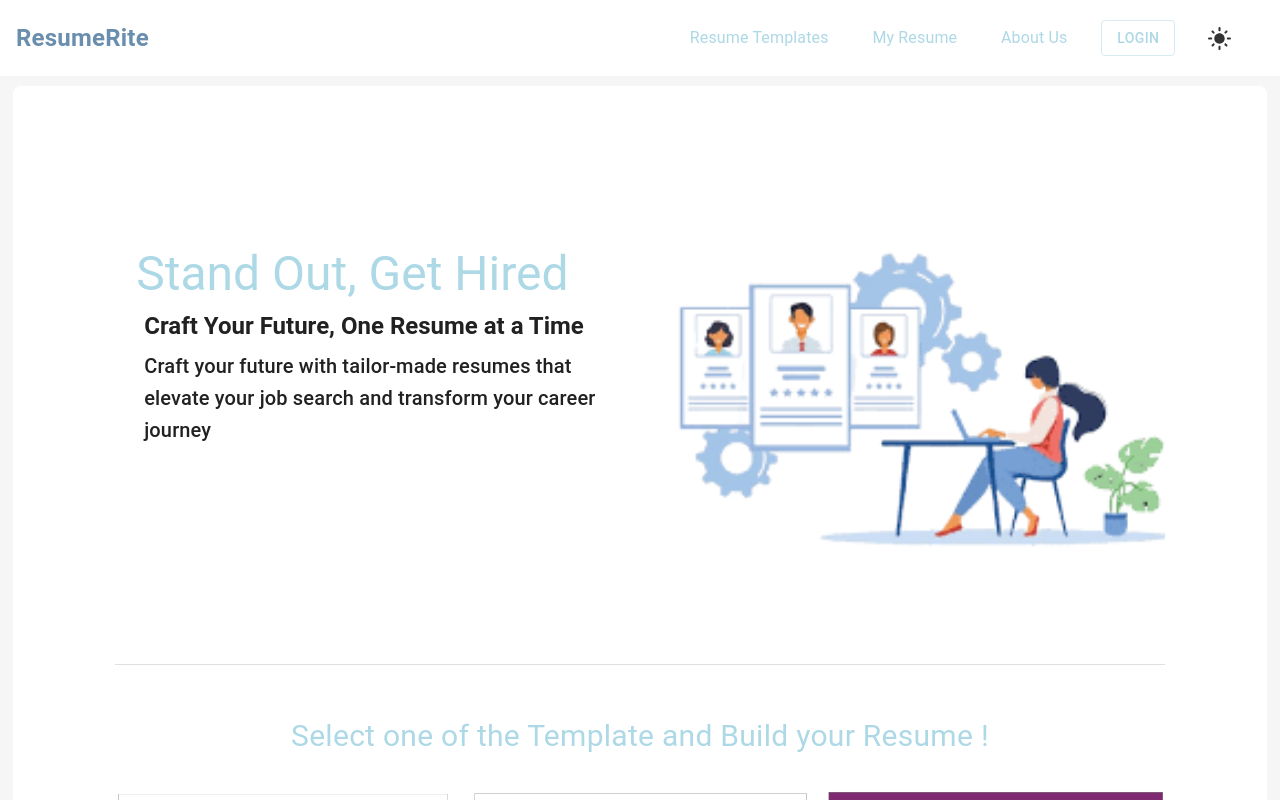
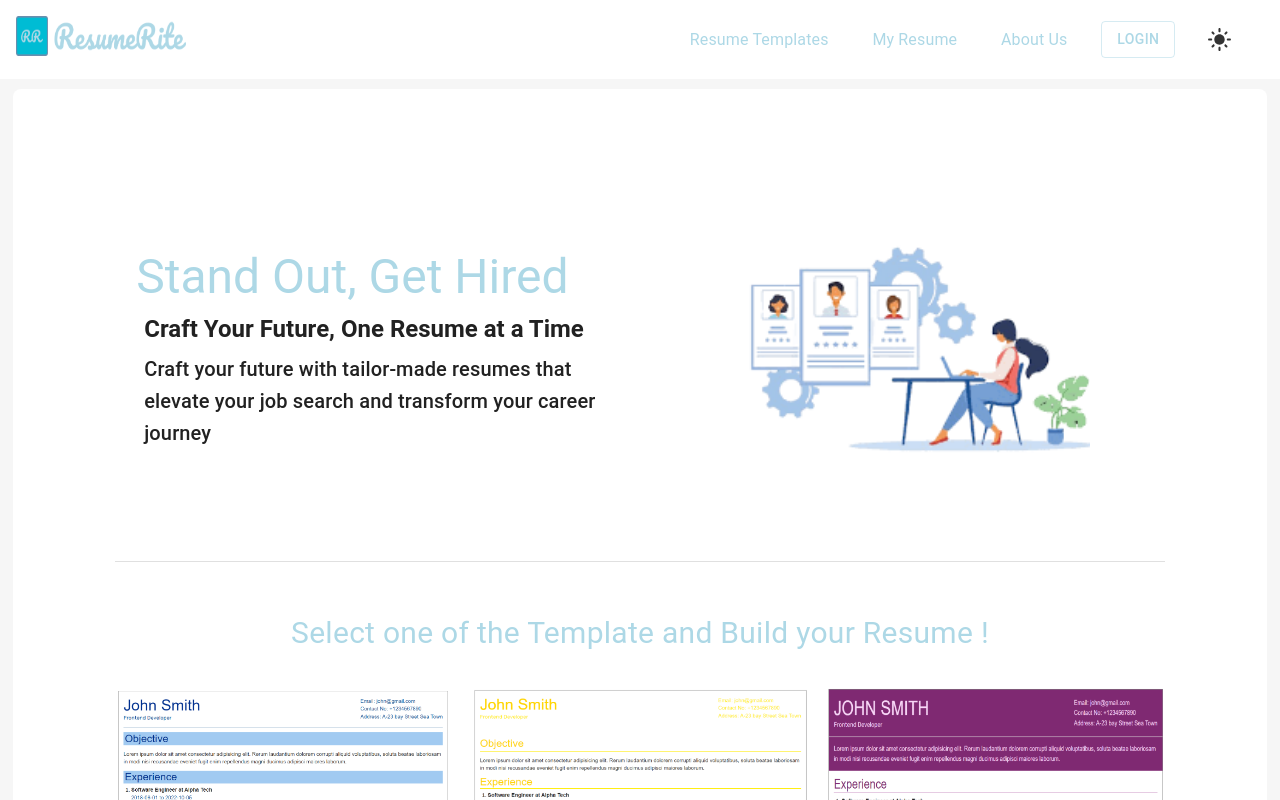
Before and after one commit to Saloni-Panwar/ResumeRite, a React (Create React App) app in the folder Frontend/ResumeRite/: page / in a window 1280 px wide. Shown: the top 800 px of the page. Built offline with nearby package versions, Linux system fonts and the light colour scheme.

Commit message:
update navbar

```diff
--- a/Frontend/ResumeRite/src/components/Navbar.jsx
+++ b/Frontend/ResumeRite/src/components/Navbar.jsx
@@ -12,6 +12,8 @@ import { Close, Menu, DarkMode, LightMode } from "@mui/icons-material";
 import { useNavigate } from "react-router-dom";
 import { setMode } from "../store";
 import { useDispatch } from "react-redux";
+import logo from "../assets/LOGO.png"
+
 
 const Navbar = () => {
   const navigate = useNavigate();
@@ -35,7 +37,17 @@ const Navbar = () => {
       p="1rem"
       backgroundColor={alt}
     >
-      <Box width="100%">
+       <Box   width={"100%"} onClick={() => navigate("/")}>
+        <img src={logo} alt="ResumeRite Logo" width="170" height="40" />
+        <Typography
+          color={primaryDark}
+          fontWeight="bold"
+          fontSize="clamp(1rem, 2rem, 1.5rem)"
+          sx={{ cursor: "pointer" }}
+        >
+        </Typography>
+      </Box>
+      {/* <Box width="100%">
         <Typography
           onClick={() => navigate("/")}
           color={primaryDark}
@@ -47,7 +59,7 @@ const Navbar = () => {
         >
           ResumeRite
         </Typography>
-      </Box>
+      </Box> */}
 
       {/* DESKTOP MENU */}
       {isNonMobileScreens ? (
--- a/Frontend/ResumeRite/src/scenes/Home .jsx
+++ b/Frontend/ResumeRite/src/scenes/Home .jsx
@@ -229,7 +229,7 @@ const Home = () => {
         >
           <img
             src={theme.palette.mode === "light" ? image1 : image2}
-            width="100%"
+            width="70%"
             height="auto"
             alt="resume preview"
           />        </Box>
```
Also changed, not shown: Frontend/ResumeRite/src/assets/LOGO.png (added).
